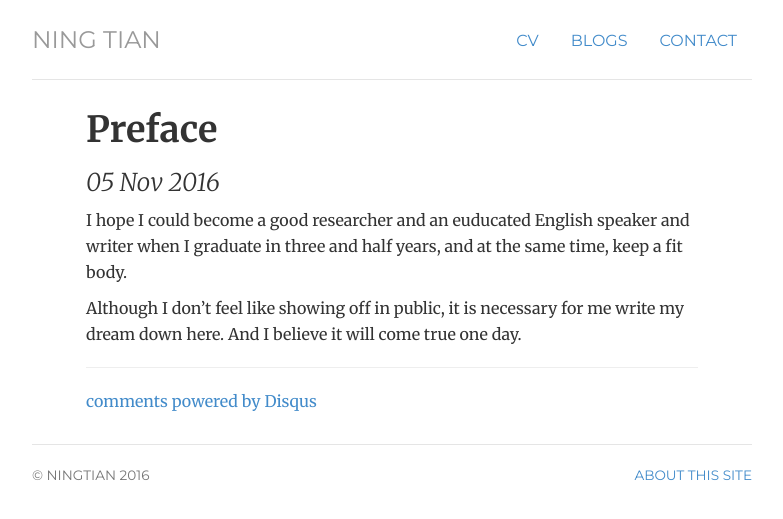
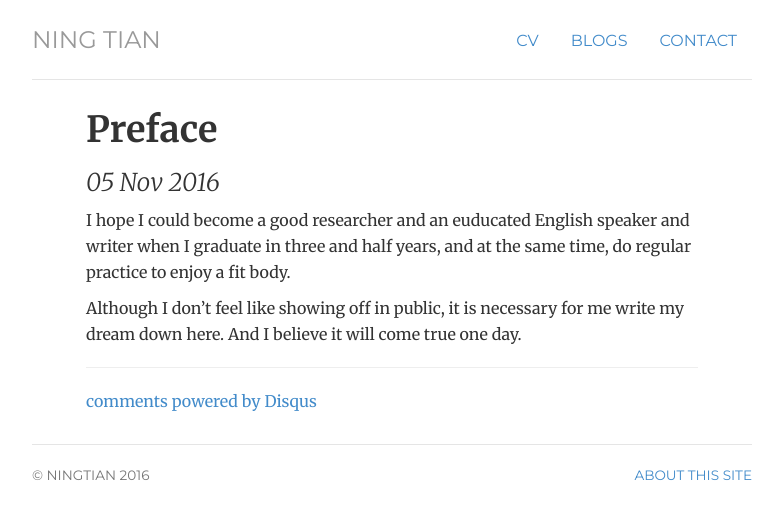
Before and after one commit to ningtian/ningtian.github.io, a Jekyll site: the page built from _posts/2016-11-5-ning-tian-launched.md, in a window 1280 px wide. Shown: the top 519 px of the page, without its empty margins (248-1031 px from the left). Built offline with Jekyll 4.4.1, drawn with Linux system fonts in a browser that asks for light colours; comment, search, counter and statistics services are not loaded.

Commit message:
Update 2016-11-5-ning-tian-launched.md

```diff
--- a/_posts/2016-11-5-ning-tian-launched.md
+++ b/_posts/2016-11-5-ning-tian-launched.md
@@ -3,6 +3,6 @@ layout: post
 title: "Preface"
 ---
 
-I hope I could become a good researcher and an euducated English speaker and writer when I graduate in three and half years, and at the same time, keep a fit body.
+I hope I could become a good researcher and an euducated English speaker and writer when I graduate in three and half years, and at the same time, do regular practice to enjoy a fit body.
 
 Although I don't feel like showing off in public, it is necessary for me write my dream down here. And I believe it will come true one day.
```
